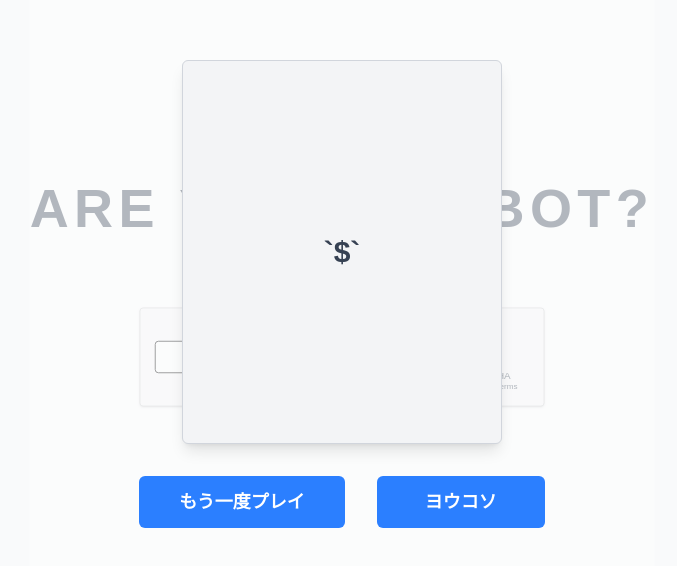
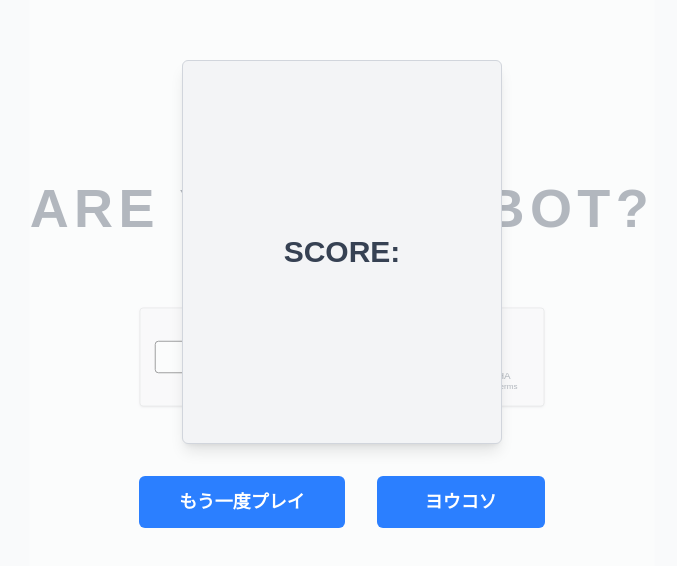
Before and after one commit to harumaki1220/Are-you-a-robot, a Next.js app: page /result in a window 1280 px wide. Shown: the part 106-672 px from the top of the page, without its empty margins (298-975 px from the left). Built offline with nearby package versions, Linux system fonts and the light colour scheme.

Commit message:
スコア変数同期テスト

```diff
--- a/src/app/result/page.tsx
+++ b/src/app/result/page.tsx
@@ -2,8 +2,19 @@
 
 import RecaptchaBox from "@/components/RecaptchaBox";
 import ImageCaptcha from "@/components/ImageCaptcha";
+import { use } from "react";
 
-const Result = () => {
+interface ResultPageProps {
+  searchParams: Promise<{
+    score?: string;
+  }>;
+}
+
+const Result = ({ searchParams }: ResultPageProps) => {
+  const { score } = use(searchParams);
+
+  console.log({score})
+
   return (
     <div className="min-h-screen flex items-center justify-center bg-gray-50 relative">
       <div className="absolute inset-0 flex items-center justify-center z-0 opacity-40 pointer-events-none">
@@ -14,7 +25,7 @@ const Result = () => {
 
       <div className="relative z-20 flex flex-col items-center">
         <div className="w-80 h-96 bg-gray-100 border border-gray-300 shadow-lg rounded-md flex items-center justify-center">
-          <h2 className="text-3xl font-semibold text-gray-700">`${}`</h2>
+          <h2 className="text-3xl font-semibold text-gray-700">SCORE:{score}</h2>
         </div>
 
         <div className="mt-8 flex gap-8">
--- a/src/components/ImageCaptcha.tsx
+++ b/src/components/ImageCaptcha.tsx
@@ -5,6 +5,7 @@ import { useEffect, useState } from "react";
 import { RefreshCw, Headphones, Info, Check } from "lucide-react";
 import { ImageItem, LOVE_IMAGE_DATA, BIKE_IMAGE_DATA } from "@/data/imageData";
 import Image from "next/image";
+import { useRouter } from "next/navigation";
 
 // 必ず一枚は isCorrect: true の画像を含むようランダムに9枚を選ぶ関数に実装
 const getRandomImages = (sourceData: ImageItem[]) => {
@@ -32,6 +33,7 @@ export default function ImageCaptcha() {
   const [questionStep, setQuestionStep] = useState(0); // 0: 自転車, 1: 愛
   const [errorMessage, setErrorMessage] = useState<string | null>(null);
   const [score, setScore] = useState(100); // スコアの初期値
+  const router = useRouter();
 
   useEffect(() => {
     const timer = setTimeout(() => {
@@ -101,6 +103,7 @@ export default function ImageCaptcha() {
     } else {
       // 全問クリア - スコアをクエリパラメータで渡して結果ページへ
       // TODO: ルーティング実装時にここを修正
+      router.push(`/result`)
       alert(`認証完了！ スコア: ${score}点`);
     }
   };
```
